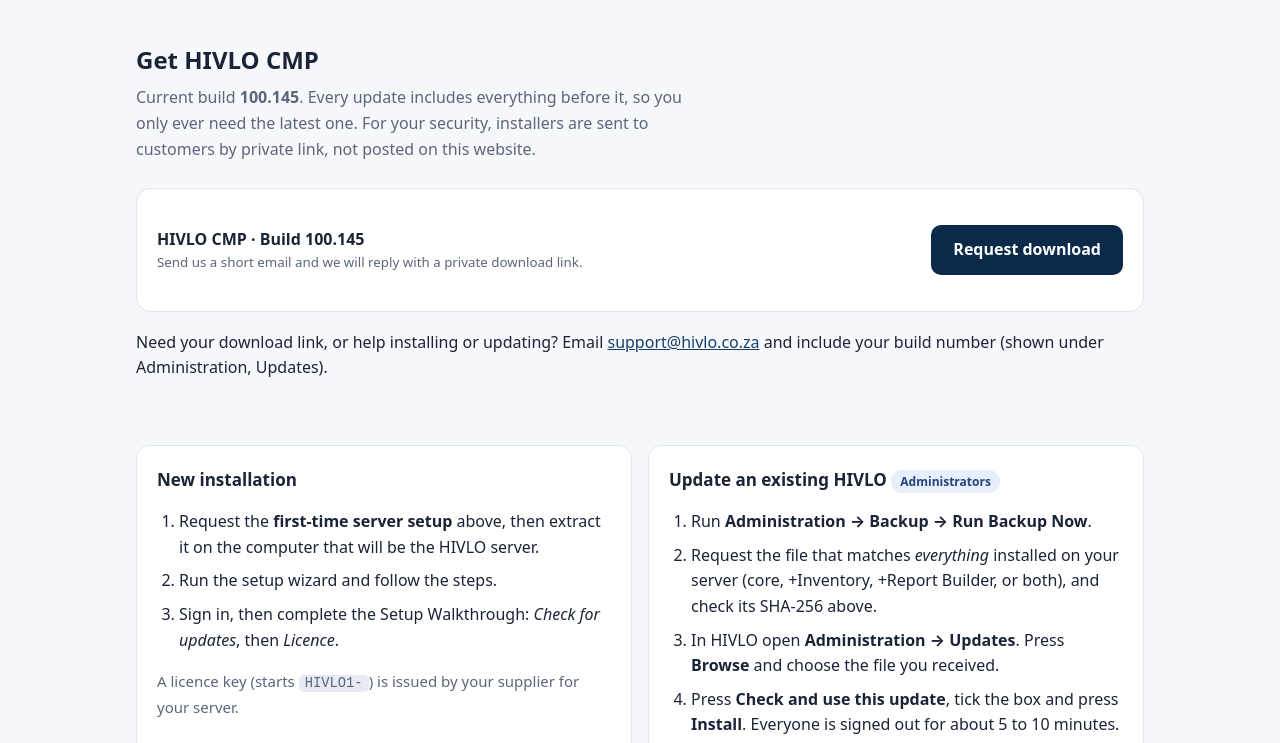
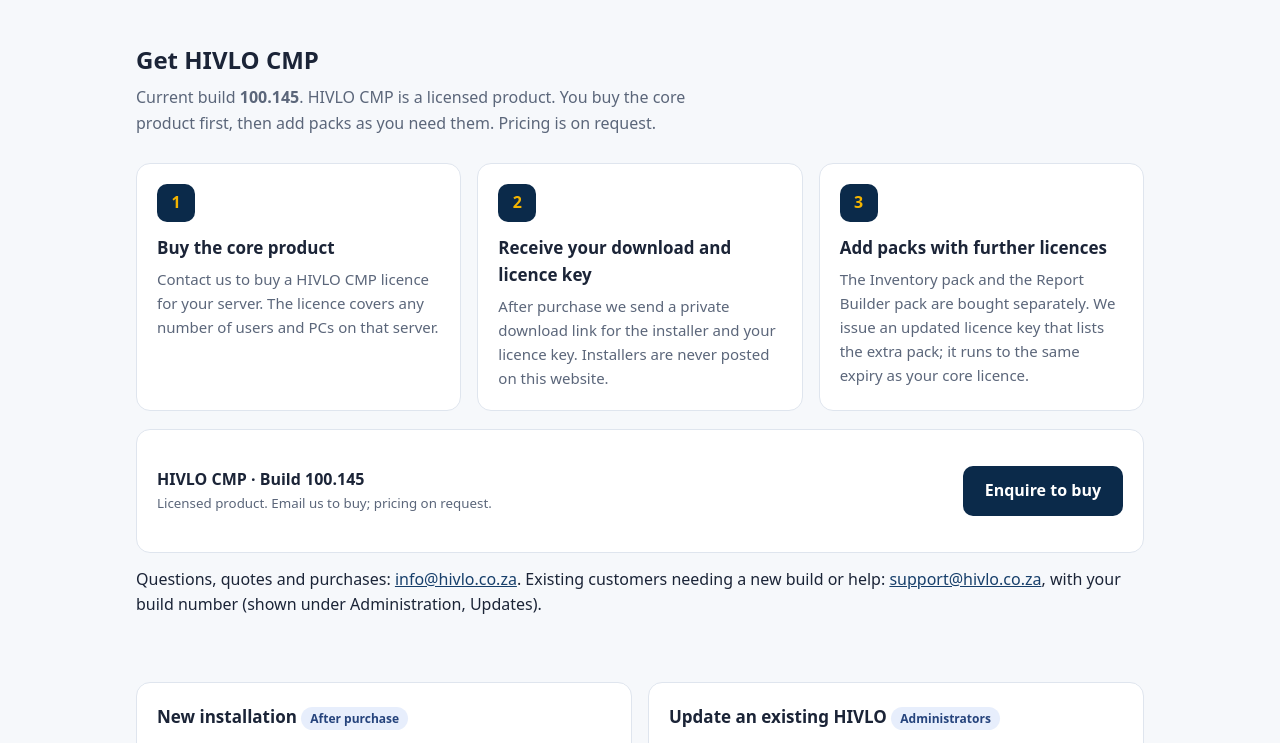
Before and after one commit to hivlo-technologies/hivlo-website, a plain HTML site: page download.html in a window 1280 px wide. Shown: the part 79-822 px from the top of the page. Drawn offline with Linux system fonts and the light colour scheme.

Commit message:
Add files via upload
Website update

```diff
--- a/assets/app.js
+++ b/assets/app.js
@@ -17,9 +17,9 @@ async function renderLatest(){const d=await get('updates/latest.json');
  const mail=(what)=>'mailto:support@hivlo.co.za?subject='+encodeURIComponent('HIVLO CMP download request: '+what)+'&body='+encodeURIComponent('Hello,\n\nPlease send me the download link for: '+what+'\n\nOrganisation:\nContact person:\nCurrent build (Administration > Updates):\n');
  const rows=[];if(d&&d.setup&&d.setup.file)rows.push(['First-time server setup',d.setup]);
  (d&&d.variants||[]).forEach(v=>{const key=(v.products||[]).slice().sort().join('+');rows.push([(LABEL[key]||'HIVLO update'),v])});
- if(!rows.length){const r=el('div','dlrow');const l=el('div');l.appendChild(el('strong',0,'HIVLO CMP \u00B7 Build '+(d&&d.build||'')));l.appendChild(el('small',0,'Send us a short email and we will reply with a private download link.'));
-  const x=el('a','btn dl','Request download');x.href=mail('Build '+(d&&d.build||'current'));r.appendChild(l);r.appendChild(x);t.appendChild(r);return}
+ if(!rows.length){const r=el('div','dlrow');const l=el('div');l.appendChild(el('strong',0,'HIVLO CMP \u00B7 Build '+(d&&d.build||'')));l.appendChild(el('small',0,'Licensed product. Email us to buy; pricing on request.'));
+  const x=el('a','btn dl','Enquire to buy');x.href='mailto:info@hivlo.co.za?subject='+encodeURIComponent('HIVLO CMP purchase enquiry')+'&body='+encodeURIComponent('Hello,\n\nI would like to buy HIVLO CMP.\n\nOrganisation:\nContact person:\nPhone:\nPacks needed (Inventory / Report Builder):\n');r.appendChild(l);r.appendChild(x);t.appendChild(r);return}
  rows.forEach(([name,v])=>{const row=el('div','dlrow');const l=el('div');l.appendChild(el('strong',0,name+' \u00B7 Build '+d.build));
   l.appendChild(el('small',0,v.file+(v.size?' \u00B7 '+fmtSize(v.size):'')));if(v.sha256)l.appendChild(el('small',0,'SHA-256: '+v.sha256));
-  const x=el('a','btn dl','Request download');x.href=mail(name+', Build '+d.build);row.appendChild(l);row.appendChild(x);t.appendChild(row)})}
+  const x=el('a','btn dl','Customers: request link');x.href=mail(name+', Build '+d.build);row.appendChild(l);row.appendChild(x);t.appendChild(row)})}
 renderLatest();renderReleases('#latestRelease',1);renderReleases('#allReleases');
--- a/download.html
+++ b/download.html
@@ -1,12 +1,17 @@
 <!doctype html><html lang="en"><head><meta charset="utf-8"><meta name="viewport" content="width=device-width,initial-scale=1">
 <title>Download HIVLO</title><meta name="description" content="Download and install HIVLO, or update an existing installation."><link rel="icon" type="image/png" sizes="32x32" href="assets/img/favicon-32.png"><link rel="apple-touch-icon" href="assets/img/favicon-180.png"><link rel="stylesheet" href="assets/style.css"></head><body>
-<header class="site"><div class="wrap"><a class="brand" href="index.html" aria-label="HIVLO Technologies, home"><img src="assets/img/hivlo-logo-reversed.png" alt="HIVLO" height="54" style="height:54px;width:auto;display:block"><small>TECHNOLOGIES</small></a><nav><a href="index.html">Home</a><a href="cmp.html">HIVLO CMP</a><a href="download.html" aria-current=page>Download</a><a href="updates.html">Updates</a><a href="index.html#contact">Contact</a></nav></div></header>
+<header class="site"><div class="wrap"><a class="brand" href="index.html" aria-label="HIVLO Technologies, home"><img src="assets/img/hivlo-logo-reversed.png" alt="HIVLO" height="54" style="height:54px;width:auto;display:block"><small>TECHNOLOGIES</small></a><nav><a href="index.html">Home</a><a href="cmp.html">HIVLO CMP</a><a href="download.html" aria-current=page>Buy &amp; Install</a><a href="updates.html">Updates</a><a href="index.html#contact">Contact</a></nav></div></header>
 
-<section><div class="wrap"><h1 style="margin:0 0 6px">Get HIVLO CMP</h1><p class="lead">Current build <strong data-build>—</strong>. Every update includes everything before it, so you only ever need the latest one. For your security, installers are sent to customers by private link, not posted on this website.</p>
-<div class="card" id="downloads"><p class="lead">Loading…</p></div><p style="margin-top:18px">Need your download link, or help installing or updating? Email <a href="mailto:support@hivlo.co.za">support@hivlo.co.za</a> and include your build number (shown under Administration, Updates).</p></div></section>
+<section><div class="wrap"><h1 style="margin:0 0 6px">Get HIVLO CMP</h1><p class="lead">Current build <strong data-build>—</strong>. HIVLO CMP is a licensed product. You buy the core product first, then add packs as you need them. Pricing is on request.</p>
+<div class="grid">
+<div class="card"><div class="ico">1</div><h3>Buy the core product</h3><p>Contact us to buy a HIVLO CMP licence for your server. The licence covers any number of users and PCs on that server.</p></div>
+<div class="card"><div class="ico">2</div><h3>Receive your download and licence key</h3><p>After purchase we send a private download link for the installer and your licence key. Installers are never posted on this website.</p></div>
+<div class="card"><div class="ico">3</div><h3>Add packs with further licences</h3><p>The Inventory pack and the Report Builder pack are bought separately. We issue an updated licence key that lists the extra pack; it runs to the same expiry as your core licence.</p></div></div>
+<div class="card" id="downloads" style="margin-top:18px"><p class="lead">Loading…</p></div>
+<p style="margin-top:14px">Questions, quotes and purchases: <a href="mailto:info@hivlo.co.za">info@hivlo.co.za</a>. Existing customers needing a new build or help: <a href="mailto:support@hivlo.co.za">support@hivlo.co.za</a>, with your build number (shown under Administration, Updates).</p></div></section>
 <section style="padding-top:0"><div class="wrap"><div class="grid">
-<div class="card"><h3>New installation</h3><ol class="steps"><li>Request the <strong>first-time server setup</strong> above, then extract it on the computer that will be the HIVLO server.</li><li>Run the setup wizard and follow the steps.</li><li>Sign in, then complete the Setup Walkthrough: <em>Check for updates</em>, then <em>Licence</em>.</li></ol><p>A licence key (starts <code>HIVLO1-</code>) is issued by your supplier for your server.</p></div>
-<div class="card"><h3>Update an existing HIVLO <span class="pill">Administrators</span></h3><ol class="steps"><li>Run <strong>Administration → Backup → Run Backup Now</strong>.</li><li>Request the file that matches <em>everything</em> installed on your server (core, +Inventory, +Report Builder, or both), and check its SHA-256 above.</li><li>In HIVLO open <strong>Administration → Updates</strong>. Press <strong>Browse</strong> and choose the file you received.</li><li>Press <strong>Check and use this update</strong>, tick the box and press <strong>Install</strong>. Everyone is signed out for about 5 to 10 minutes.</li></ol></div></div>
-<p class="note" style="margin-top:18px"><strong>Check every download.</strong> Compare the SHA-256 shown with the file you received. HIVLO also verifies the digital signature of every <code>.hivlo</code> update and refuses anything not signed by the official supplier. If a step fails, HIVLO puts the old version back.</p></div></section>
+<div class="card"><h3>New installation <span class="pill">After purchase</span></h3><ol class="steps"><li>Extract the first-time server setup you received on the computer that will be the HIVLO server.</li><li>Run the setup wizard and follow the steps.</li><li>Sign in, then complete the Setup Walkthrough: <em>Check for updates</em>, then <em>Licence</em>, where you enter your licence key (it starts <code>HIVLO1-</code>).</li></ol></div>
+<div class="card"><h3>Update an existing HIVLO <span class="pill">Administrators</span></h3><ol class="steps"><li>Run <strong>Administration → Backup → Run Backup Now</strong>.</li><li>Request the update file that matches <em>everything</em> installed on your server (core, +Inventory, +Report Builder, or both), and check its SHA-256 above.</li><li>In HIVLO open <strong>Administration → Updates</strong>, press <strong>Browse</strong> and choose the file you received.</li><li>Press <strong>Check and use this update</strong>, tick the box and press <strong>Install</strong>. Everyone is signed out for about 5 to 10 minutes.</li></ol></div></div>
+<p class="note" style="margin-top:18px"><strong>Check every file.</strong> Compare the SHA-256 shown with the file you received. HIVLO also verifies the digital signature of every <code>.hivlo</code> update and refuses anything not signed by the official supplier. If a step fails, HIVLO puts the old version back.</p></div></section>
 <footer><div class="wrap">© HIVLO Technologies · the official HIVLO website · HIVLO CMP System · Current build <span data-build>—</span><br>Questions: <a href="mailto:info@hivlo.co.za">info@hivlo.co.za</a> · Support for customers: <a href="mailto:support@hivlo.co.za">support@hivlo.co.za</a><br>Built for child and youth care centres. This site holds product information, release notes and download information only. It never holds children's information.</div></footer>
 <script src="assets/app.js"></script></body></html>
```
Also changed, not shown: cmp.html (+1 -1 lines), index.html (+2 -2 lines), updates.html (+2 -2 lines).
